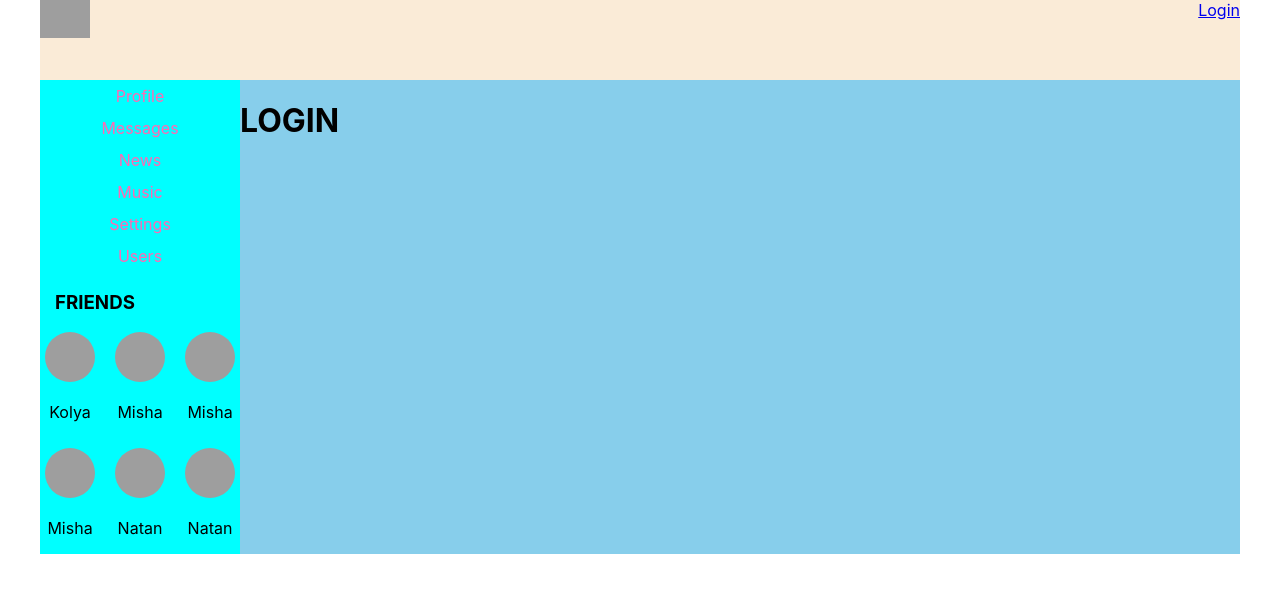
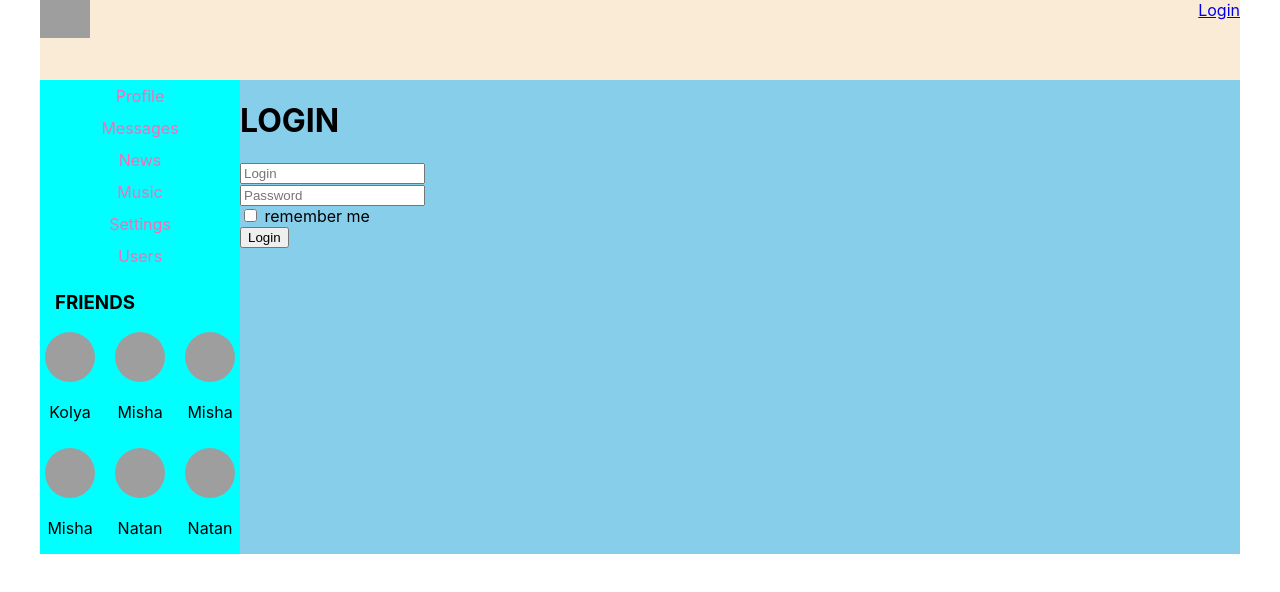
Before and after one commit to ElizarovArtem/SocialNetwork, a React (Create React App) app: page /login in a window 1280 px wide. Shown: the top 592 px of the page. Built offline with nearby package versions, Linux system fonts and the light colour scheme; no server answers; grey boxes are pictures that could not be loaded.

Commit message:
using redux-form for login component

```diff
--- a/package.json
+++ b/package.json
@@ -12,6 +12,7 @@
     "@types/react-dom": "^16.9.8",
     "@types/react-redux": "^7.1.11",
     "@types/react-router-dom": "^5.1.5",
+    "@types/redux-form": "^8.3.1",
     "axios": "^0.21.0",
     "react": "^16.13.1",
     "react-dom": "^16.13.1",
@@ -19,6 +20,7 @@
     "react-router-dom": "^5.2.0",
     "react-scripts": "3.4.3",
     "redux": "^4.0.5",
+    "redux-form": "^8.3.7",
     "redux-thunk": "^2.3.0",
     "typescript": "^3.7.5"
   },
@@ -53,7 +55,6 @@
     "@storybook/node-logger": "^6.0.26",
     "@storybook/preset-create-react-app": "^3.1.4",
     "@storybook/react": "^6.0.26",
-    "babel-loader": "^8.1.0",
     "react-is": "^16.13.1"
   }
 }
--- a/src/Components/Login/Login.tsx
+++ b/src/Components/Login/Login.tsx
@@ -1,7 +1,41 @@
 import React from "react";
+import {InjectedFormProps, Field, reduxForm} from "redux-form";
 
 export const Login = () => {
+    const onSubmit = (formData: FormDataType) => {
+        console.log(formData)
+    }
     return(
-        <h1>LOGIN</h1>
+        <div>
+            <h1>LOGIN</h1>
+            <LoginReduxForm onSubmit={onSubmit}/>
+        </div>
     )
 }
+
+type FormDataType = {
+    login: string
+    password: string
+    rememberMe: boolean
+}
+
+export const LoginForm: React.FC<InjectedFormProps<FormDataType>> = (props) => {
+    return(
+            <form onSubmit={props.handleSubmit}>
+                <div>
+                    <Field placeholder={"Login"} component={"input"} name={"login"}/>
+                </div>
+                <div>
+                    <Field placeholder={"Password"} component={"input"} name={"password"}/>
+                </div>
+                <div>
+                    <Field type={"checkbox"} component={"input"} name={"rememberMe"}/> remember me
+                </div>
+                <div>
+                    <button>Login</button>
+                </div>
+            </form>
+    )
+}
+
+export const LoginReduxForm = reduxForm<FormDataType>({ form: "login" })(LoginForm)
--- a/src/redux/redux-store.ts
+++ b/src/redux/redux-store.ts
@@ -16,18 +16,24 @@
 } from "./UsersReducer";
 import {authReducer, SetUserDataType} from "./AuthReducer";
 import thunkMiddleware from "redux-thunk"
+import { reducer as formReducer } from 'redux-form';
+
 
 let reducers = combineReducers({
     messagesPage: MessageReducer,
     profilePage: ProfileReducer,
     sidebar: SidebarReducer,
     usersPage: UsersReducer,
-    auth: authReducer
+    auth: authReducer,
+    form: formReducer
 })
 
 export type AppStateType = ReturnType<typeof reducers>
 
 let store = createStore(reducers, applyMiddleware(thunkMiddleware))
+
+// @ts-ignore
+window.store = store
 
 export default store;
 
```
